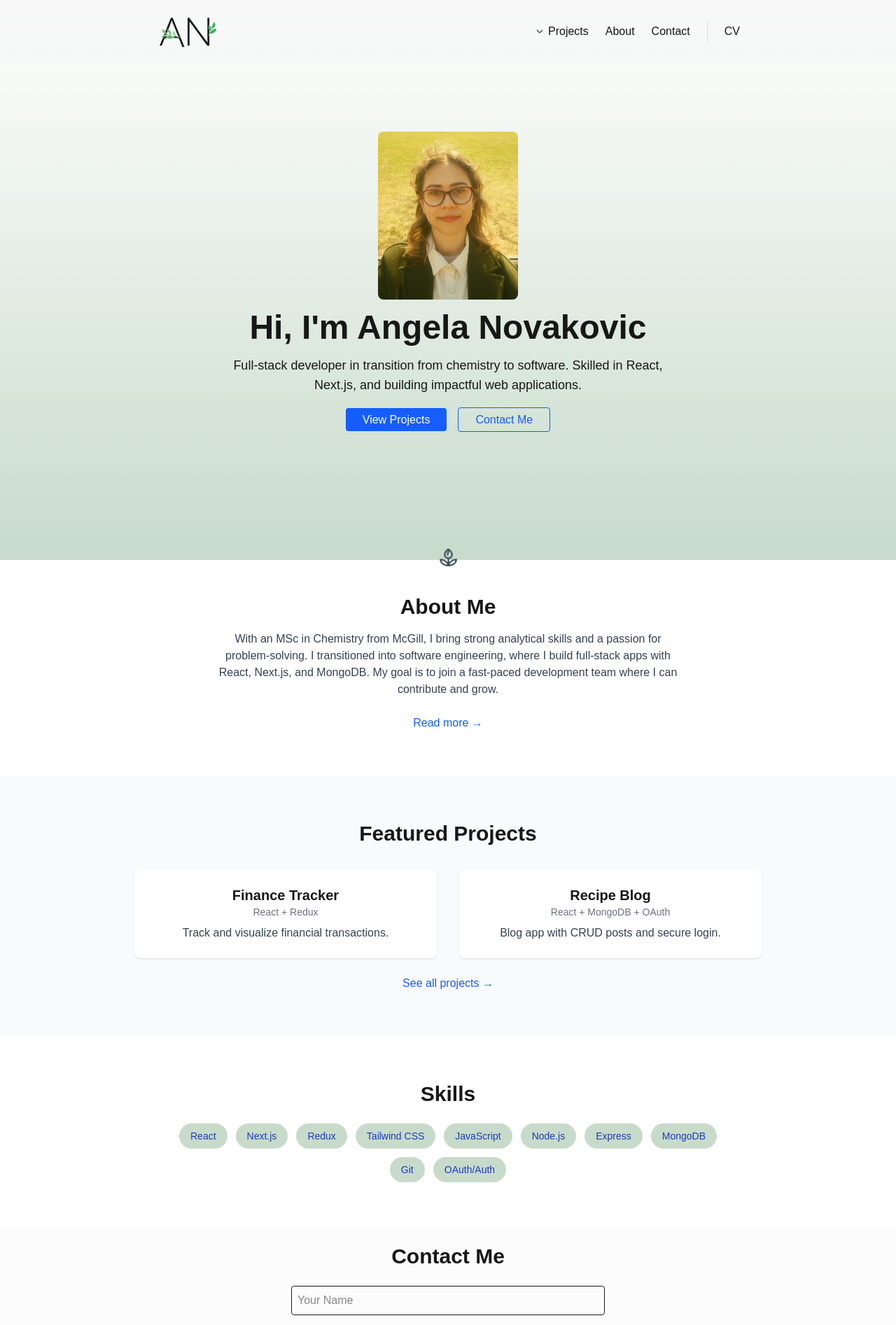
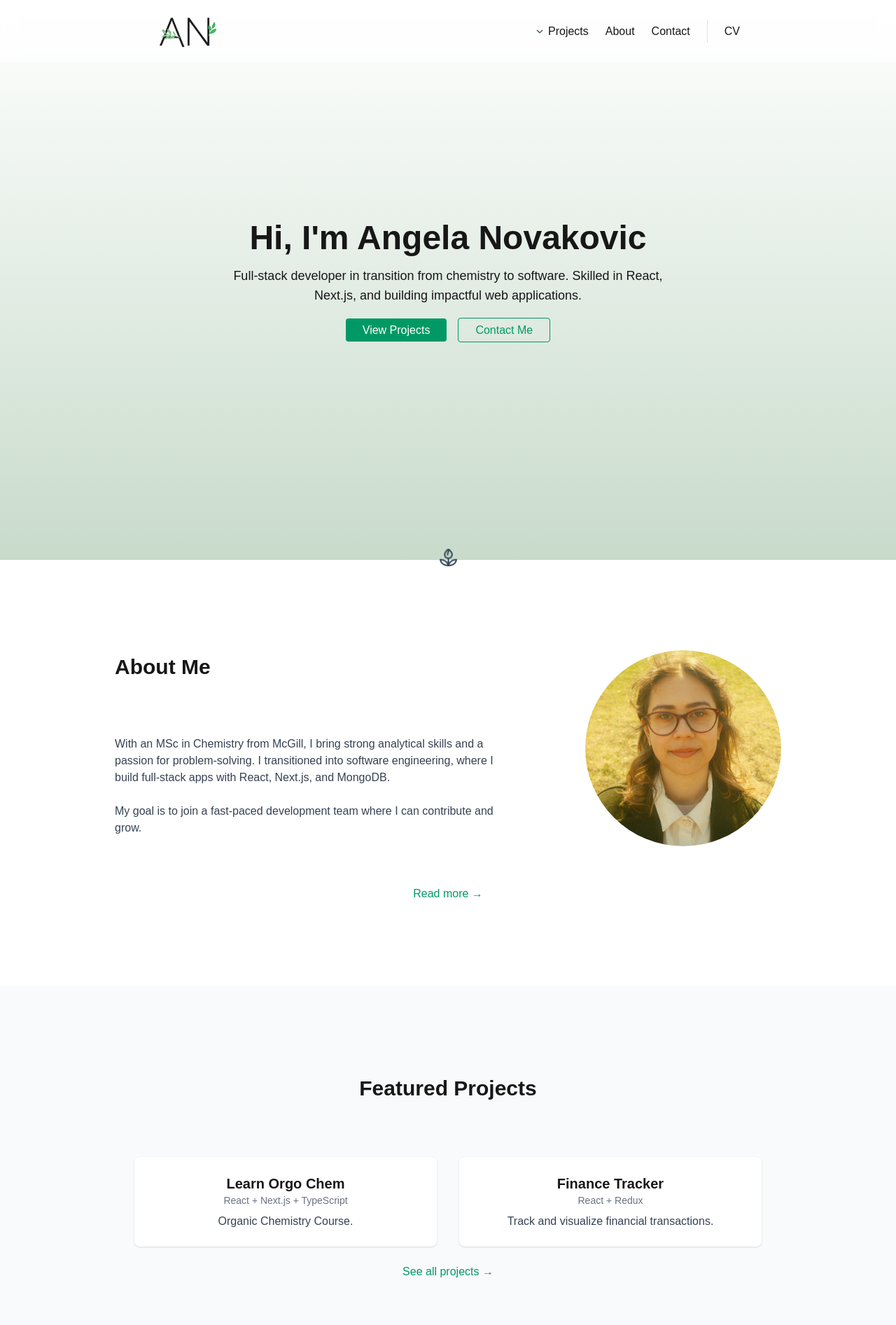
Before and after one commit to AngelaNova/portfolio, a Next.js app: page / in a window 1280 px wide. Shown: the top 1893 px of the page at 70% size. Built offline with nearby package versions, Linux system fonts and the light colour scheme.

Commit message:
Updated styling in homepage

```diff
--- a/src/app/contact/page.tsx
+++ b/src/app/contact/page.tsx
@@ -1,8 +1,8 @@
-import Contact from "../about/page";
+import Contact from "@/components/Contact";
 
 export default function ContactPage() {
   return (
-    <main className="flex flex-col items-center p-6">
+    <main className="flex flex-col items-center p-6 pt-30">
       <Contact />
     </main>
   );
--- a/src/components/AboutPreview.tsx
+++ b/src/components/AboutPreview.tsx
@@ -3,23 +3,40 @@ import Image from "next/image";
 
 export default function AboutPreview() {
   return (
-    <section className="flex flex-col py-16 px-6 text-center items-center bg-white">
+    <section className="flex flex-col py-20 px-6 text-start items-center bg-white">
       <Image
         src="/flower.png"
         alt="flower"
         width={25}
         height={25}
-        className="-mt-20 mb-10 "
+        className="-mt-24 mb-30 "
       />
-      <h2 className="text-3xl font-bold mb-4">About Me</h2>
-      <p className="max-w-2xl mx-auto text-gray-700 mb-6">
-        With an MSc in Chemistry from McGill, I bring strong analytical skills
-        and a passion for problem-solving. I transitioned into software
-        engineering, where I build full-stack apps with React, Next.js, and
-        MongoDB. My goal is to join a fast-paced development team where I can
-        contribute and grow.
-      </p>
-      <Link href="/about" className="text-blue-600 hover:underline">
+      <div className="flex flex-row space-x-28 items-center">
+        <div className="flex flex-col max-w-140">
+          <h2 className="text-3xl font-bold mb-20">About Me</h2>
+          <p className="max-w-2xl mx-auto text-gray-700 mb-6">
+            With an MSc in Chemistry from McGill, I bring strong analytical
+            skills and a passion for problem-solving. I transitioned into
+            software engineering, where I build full-stack apps with React,
+            Next.js, and MongoDB.
+            <br />
+            <br />
+            My goal is to join a fast-paced development team where I can
+            contribute and grow.
+          </p>
+        </div>
+        <div className="flex flex-col">
+          <Image
+            src="/Angela.png"
+            alt="Angela's picture"
+            width={200}
+            height={200}
+            className="rounded-full mb-4 w-70 h-70 object-cover"
+          />
+        </div>
+      </div>
+
+      <Link href="/about" className="text-emerald-600 hover:underline my-10">
         Read more →
       </Link>
     </section>
--- a/src/components/Button.tsx
+++ b/src/components/Button.tsx
@@ -11,7 +11,7 @@ export default function Button({ children, ...props }: ButtonProps) {
   return (
     <button
       {...props}
-      className={`bg-[#C8DBCB]/60 text-black px-6 py-2 rounded-2xl shadow-md
+      className={`bg-[#C8DBCB]/60 text-emerald-800 px-6 py-2 rounded-2xl shadow-md
                   hover:bg-[#C8DBCB]/80 hover:cursor-pointer transition-colors duration-200`}
     >
       {children}
--- a/src/components/Contact.tsx
+++ b/src/components/Contact.tsx
@@ -1,6 +1,7 @@
 "use client";
 import { useState } from "react";
 import Button from "./Button";
+import Image from "next/image";
 
 export default function Contact() {
   const [form, setForm] = useState({ name: "", email: "", message: "" });
@@ -32,7 +33,14 @@ export default function Contact() {
 
   return (
     <main className="flex flex-col items-center p-6">
-      <h2 className="text-3xl font-bold mb-6">Contact Me</h2>
+      <Image
+        src="/coffee.png"
+        alt="flower"
+        width={25}
+        height={25}
+        className="-mt-10 mb-10 "
+      />
+      <h2 className="text-3xl font-bold mb-18">Contact Me</h2>
       <form onSubmit={handleSubmit} className="w-full max-w-md space-y-4">
         <input
           type="text"
--- a/src/components/Hero.tsx
+++ b/src/components/Hero.tsx
@@ -1,15 +1,6 @@
-import Image from "next/image";
-
 export default function Hero() {
   return (
-    <section className="flex flex-col items-center justify-center min-h-screen text-center p-6 bg-gradient-to-b from-white to-[#C8DBCB]">
-      <Image
-        src="/Angela.png"
-        alt="Angela's picture"
-        width={200}
-        height={200}
-        className="rounded-lg mb-4"
-      />
+    <section className="flex flex-col items-center justify-center min-h-screen text-center p-6 py-18 bg-gradient-to-b from-white to-[#C8DBCB]">
       <h1 className="text-5xl font-bold mb-4">Hi, I'm Angela Novakovic</h1>
       <p className="text-lg mb-6 max-w-2xl">
         Full-stack developer in transition from chemistry to software. Skilled
@@ -18,13 +9,13 @@ export default function Hero() {
       <div className="space-x-4">
         <a
           href="/projects"
-          className="px-6 py-2 bg-blue-600 text-white rounded hover:bg-[#C8DBCB]"
+          className="px-6 py-2 bg-emerald-600 text-white rounded hover:bg-[#C8DBCB]"
         >
           View Projects
         </a>
         <a
           href="/contact"
-          className="px-6 py-2 border border-blue-600 text-blue-600 rounded hover:bg-[#C8DBCB]"
+          className="px-6 py-2 border border-emerald-600 text-emerald-600 rounded hover:bg-[#C8DBCB]"
         >
           Contact Me
         </a>
--- a/src/components/Navbar.tsx
+++ b/src/components/Navbar.tsx
@@ -4,7 +4,7 @@ import DropDownMenu from "./DropDownMenu";
 
 export default function Navbar() {
   return (
-    <nav className="fixed w-full flex justify-around items-center space-x-6 p-4 bg-gray-100/50 mb-6 ">
+    <nav className="fixed w-full flex justify-around items-center space-x-6 p-4 bg-white/50 backdrop-blur-md mb-6 ">
       <div className="flex">
         <Link href="/">
           <Image src="/AN_Logo.png" alt="AN logo" width={90} height={90} />
--- a/src/components/ProjectPreview.tsx
+++ b/src/components/ProjectPreview.tsx
@@ -3,20 +3,20 @@ import Link from "next/link";
 export default function ProjectsPreview() {
   const projects = [
     {
+      name: "Learn Orgo Chem",
+      tech: "React + Next.js + TypeScript",
+      desc: "Organic Chemistry Course.",
+    },
+    {
       name: "Finance Tracker",
       tech: "React + Redux",
       desc: "Track and visualize financial transactions.",
     },
-    {
-      name: "Recipe Blog",
-      tech: "React + MongoDB + OAuth",
-      desc: "Blog app with CRUD posts and secure login.",
-    },
   ];
 
   return (
-    <section className="py-16 px-6 bg-gray-50 text-center">
-      <h2 className="text-3xl font-bold mb-8">Featured Projects</h2>
+    <section className="py-32 px-6 bg-gray-50 text-center">
+      <h2 className="text-3xl font-bold mb-20">Featured Projects</h2>
       <div className="grid md:grid-cols-2 gap-8 max-w-4xl mx-auto">
         {projects.map((p) => (
           <div
@@ -30,7 +30,7 @@ export default function ProjectsPreview() {
         ))}
       </div>
       <div className="mt-6">
-        <Link href="/projects" className="text-blue-600 hover:underline">
+        <Link href="/projects" className="text-emerald-600 hover:underline">
           See all projects →
         </Link>
       </div>
--- a/src/components/Skills.tsx
+++ b/src/components/Skills.tsx
@@ -5,6 +5,7 @@ export default function Skills() {
     "Redux",
     "Tailwind CSS",
     "JavaScript",
+    "TypeScript",
     "Node.js",
     "Express",
     "MongoDB",
@@ -13,13 +14,13 @@ export default function Skills() {
   ];
 
   return (
-    <section className="py-16 px-6 text-center bg-white">
-      <h2 className="text-3xl font-bold mb-6">Skills</h2>
-      <div className="flex flex-wrap justify-center gap-3 max-w-3xl mx-auto">
+    <section className="py-32 px-6 text-center bg-white">
+      <h2 className="text-3xl font-bold mb-30">Skills</h2>
+      <div className="flex flex-wrap justify-center gap-3 max-w-2xl mx-auto">
         {skills.map((skill) => (
           <span
             key={skill}
-            className="px-4 py-2 bg-[#C8DBCB] text-blue-800 rounded-full text-sm font-medium"
+            className="px-4 py-2 bg-[#C8DBCB] text-emerald-800 rounded-full text-sm font-medium"
           >
             {skill}
           </span>
```
